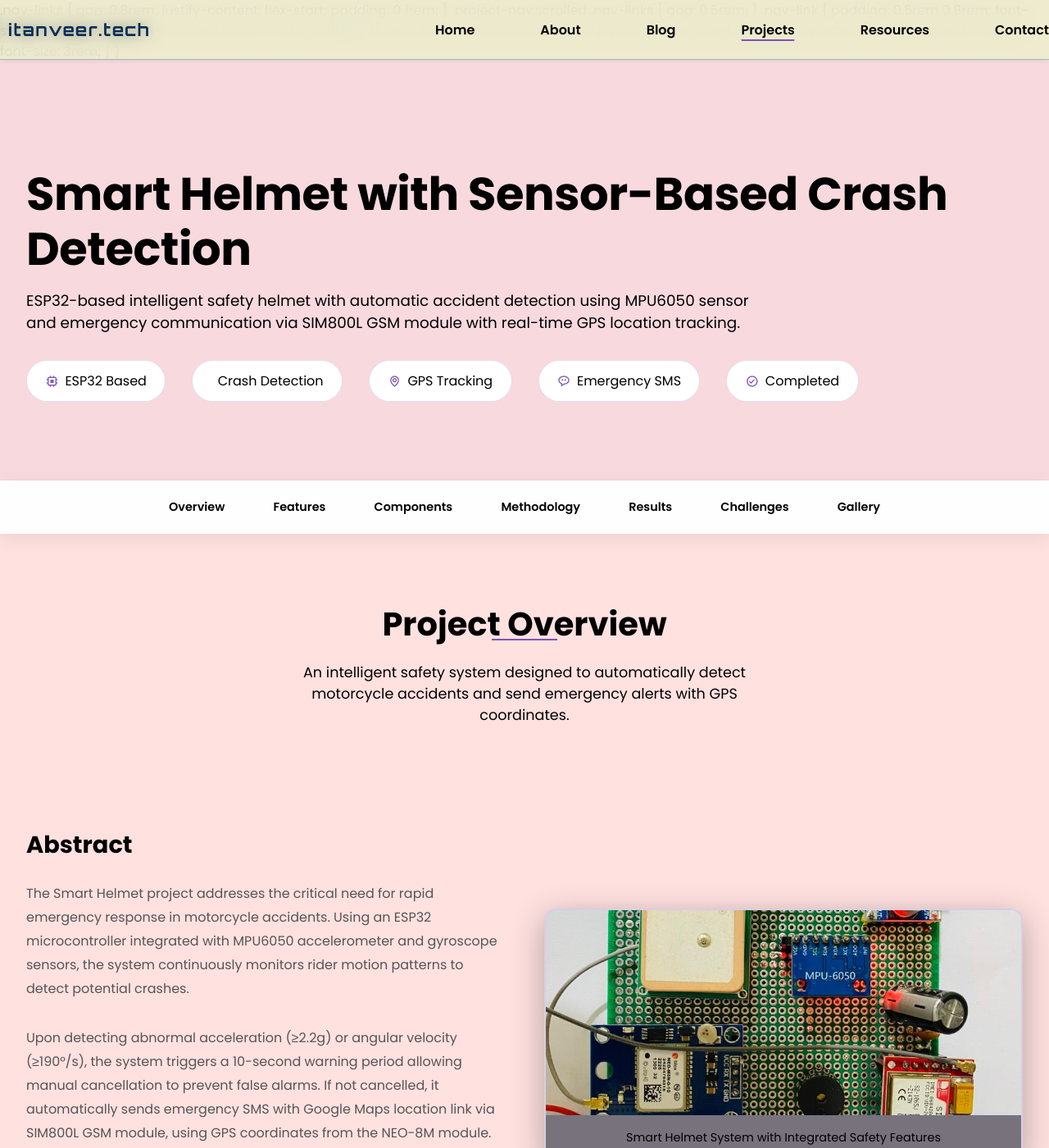
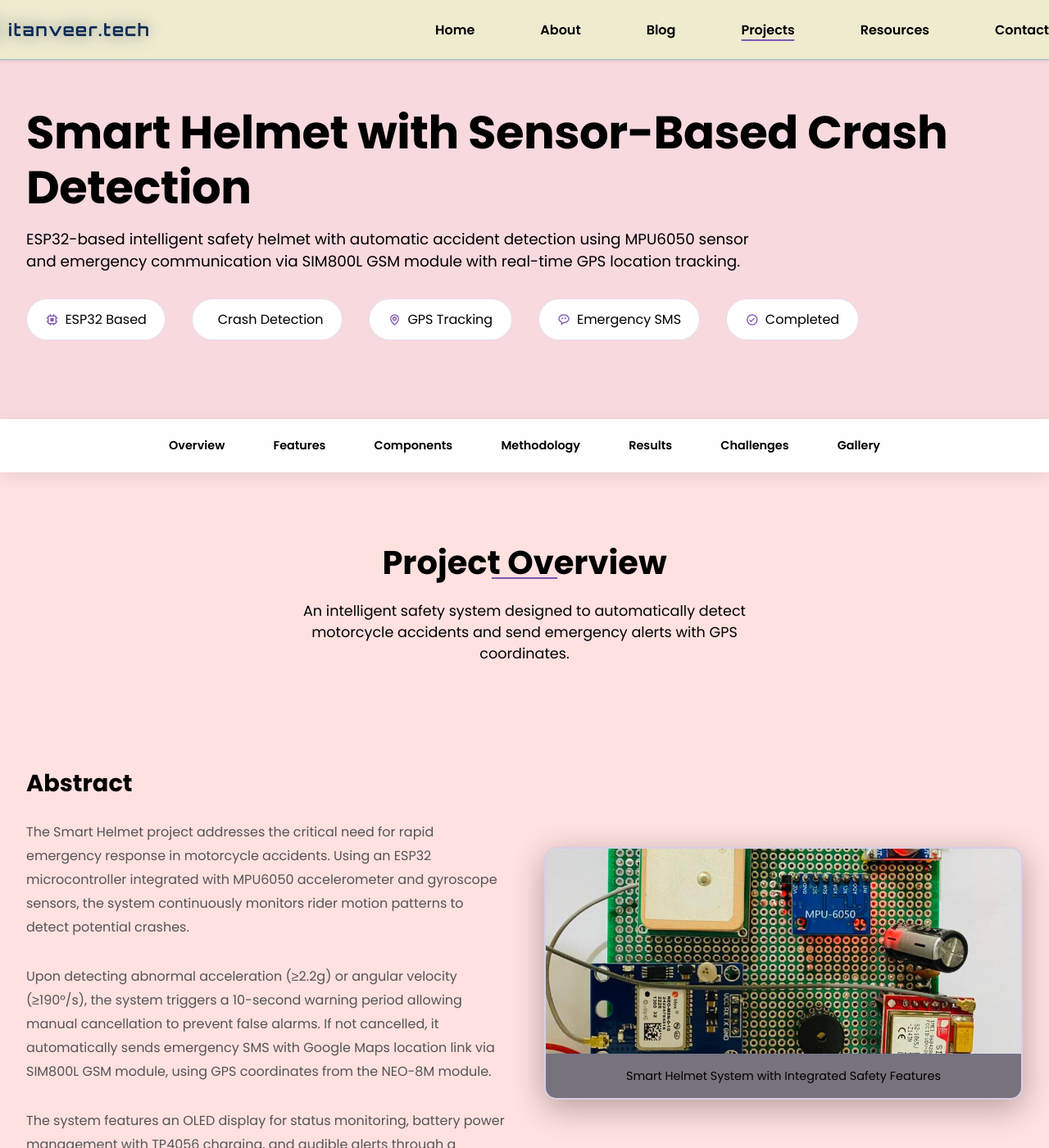
Before and after one commit to KMTanVeer/itanveer-tech-portfolio, a Jekyll site: the page project-smart-helmet.html, which Jekyll copies as it is, in a window 1280 px wide and 1400 px high. Shown: the whole window at 82% size. Built offline with Jekyll 4.4.1, drawn with Linux system fonts in a browser that asks for light colours.

Commit message:
Fix mobile view: hide visible CSS code and prevent horizontal overflow
Co-authored-by: KMTanVeer <173980115+KMTanVeer@users.noreply.github.com>

```diff
--- a/project-smart-helmet.html
+++ b/project-smart-helmet.html
@@ -71,6 +71,11 @@
             --card-bg: #E8DFF1;
             --text-primary: #000000;
             --text-secondary: #000000;
+        }
+
+        html, body {
+            overflow-x: hidden;
+            max-width: 100%;
         }
 
         body {
@@ -580,8 +585,6 @@
             .section-title {
                 font-size: 1.8rem;
             }
-        }
-    </style>
 
             .nav-links {
                 gap: 0.8rem;
```
